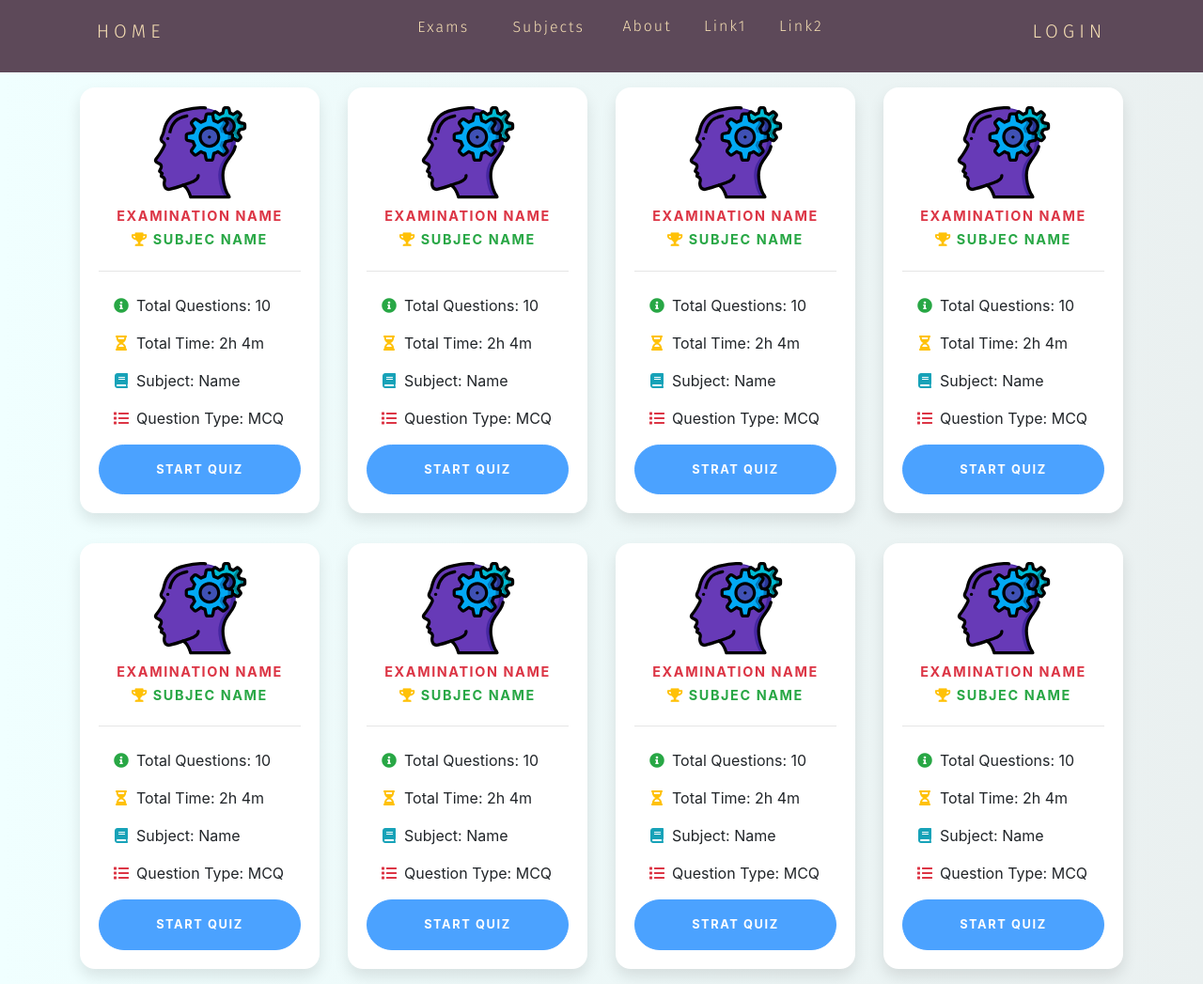
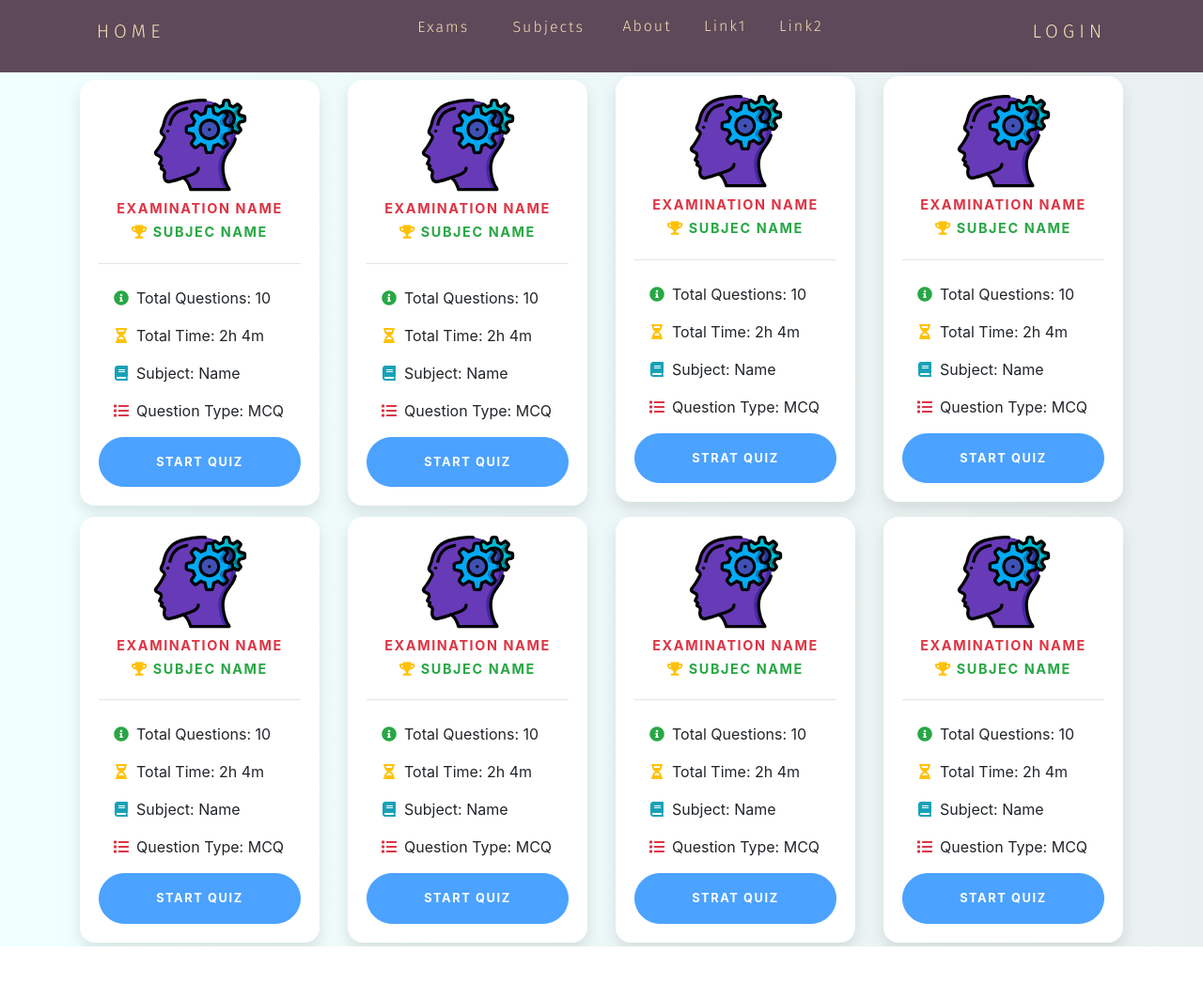
Before and after one commit to ummaar/JKexamsquest, a plain HTML site: page Index.html in a window 1280 px wide. Shown: the part 243-1290 px from the top of the page at 94% size. After the commit the page ends 1250 px from the top, so only its background shows below. Drawn offline with nearby package versions, Linux system fonts and the light colour scheme.

Commit message:
minor css changes

```diff
--- a/Index.html
+++ b/Index.html
@@ -97,8 +97,8 @@
         <div class="container">
           <div class="row">
             <!-- quiz card -->
-            <div class="col-lg-3 py-3">
-              <div class="card mb-5 mb-lg-0">
+            <div class="col-lg-3 py-2">
+              <div class="card mb-2 mb-lg-0">
                 <div class="card-body">
                     <h6 class="card-price text-center"><img src="quizicon2.svg"style="width:100px"></h6>
 
@@ -117,8 +117,8 @@
             </div>
             <!-- quizcard -->
              <!-- quiz card -->
-             <div class="col-lg-3 py-3">
-                <div class="card mb-5 mb-lg-0">
+             <div class="col-lg-3 py-2">
+                <div class="card mb-2 mb-lg-0">
                   <div class="card-body">
                       <h6 class="card-price text-center"><img src="quizicon2.svg"style="width:100px"></h6>
 
@@ -137,8 +137,8 @@
               </div>
               <!-- quizcard -->
                <!-- quiz card -->
-            <div class="col-lg-3 py-3">
-                <div class="card mb-5 mb-lg-0">
+            <div class="col-lg-3 py-1">
+                <div class="card mb-2 mb-lg-0">
                   <div class="card-body">
                       <h6 class="card-price text-center"><img src="quizicon2.svg"style="width:100px"></h6>
 
@@ -157,8 +157,8 @@
               </div>
               <!-- quizcard -->
                <!-- quiz card -->
-            <div class="col-lg-3 py-3">
-                <div class="card mb-5 mb-lg-0">
+            <div class="col-lg-3 py-1">
+                <div class="card mb-2 mb-lg-0">
                   <div class="card-body">
                       <h6 class="card-icon text-center"><img src="quizicon2.svg"style="width:100px"></h6>
 
@@ -177,8 +177,8 @@
               </div>
               <!-- quizcard -->
                <!-- quiz card -->
-            <div class="col-lg-3 py-3">
-              <div class="card mb-5 mb-lg-0">
+            <div class="col-lg-3 py-1">
+              <div class="card mb-2 mb-lg-0">
                 <div class="card-body">
                     <h6 class="card-price text-center"><img src="quizicon2.svg"style="width:100px"></h6>
 
@@ -197,8 +197,8 @@
             </div>
             <!-- quizcard -->
              <!-- quiz card -->
-             <div class="col-lg-3 py-3">
-                <div class="card mb-5 mb-lg-0">
+             <div class="col-lg-3 py-1">
+                <div class="card mb-2 mb-lg-0">
                   <div class="card-body">
                       <h6 class="card-price text-center"><img src="quizicon2.svg"style="width:100px"></h6>
 
@@ -217,8 +217,8 @@
               </div>
               <!-- quizcard -->
                <!-- quiz card -->
-            <div class="col-lg-3 py-3">
-                <div class="card mb-5 mb-lg-0">
+            <div class="col-lg-3 py-1">
+                <div class="card mb-2 mb-lg-0">
                   <div class="card-body">
                       <h6 class="card-price text-center"><img src="quizicon2.svg"style="width:100px"></h6>
 
@@ -237,8 +237,8 @@
               </div>
               <!-- quizcard -->
                <!-- quiz card -->
-            <div class="col-lg-3 py-3">
-                <div class="card mb-5 mb-lg-0">
+            <div class="col-lg-3 py-1">
+                <div class="card mb-2 mb-lg-0">
                   <div class="card-body">
                       <h6 class="card-icon text-center"><img src="quizicon2.svg"style="width:100px"></h6>
 
--- a/styles.css
+++ b/styles.css
@@ -204,8 +204,8 @@ a{
   .navl{
     position: absolute;
     right: 0px;
-    min-height: 52vh;
-    top: 48vh;
+    min-height: 60vh;
+    top: 49vh;
     background-color: #5d4959;
     display: flex;
     flex-direction: column;
```
